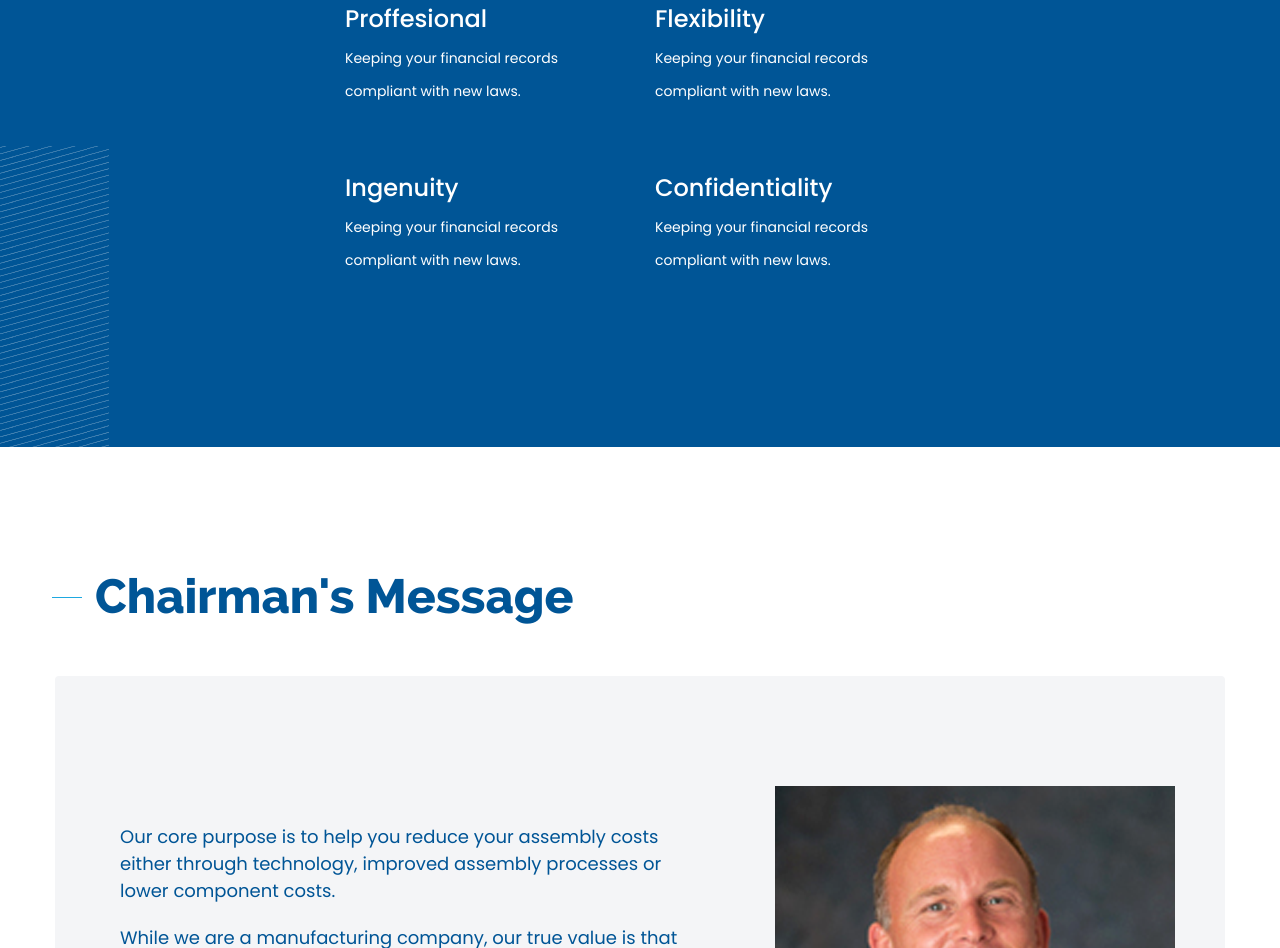
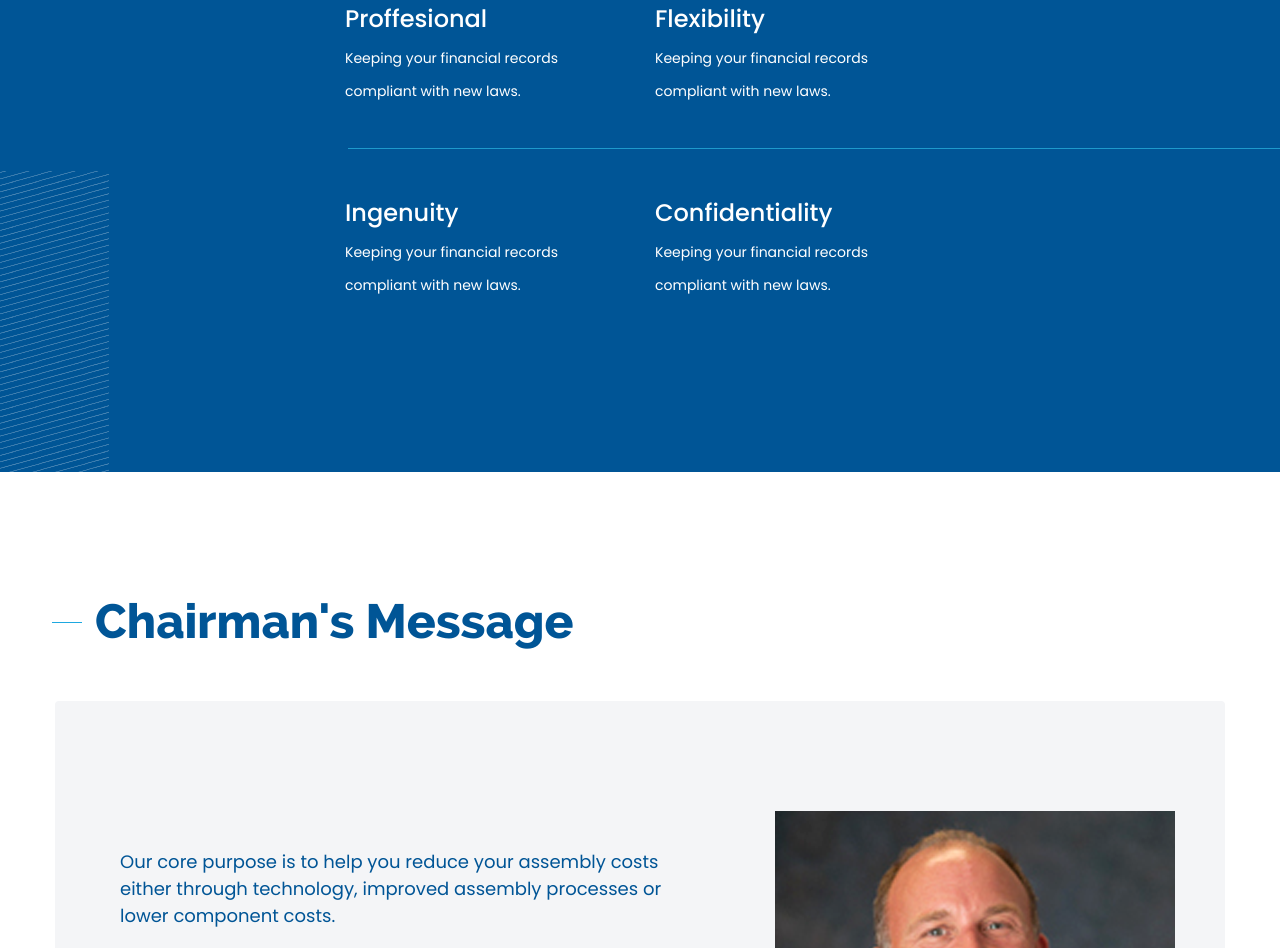
Before and after one commit to hasbullah-mohamad/HTML-spirol, a website built with webpack: page src/views/about.html in a window 1280 px wide. Shown: the part 1667-2615 px from the top of the page. Built offline with nearby package versions, Linux system fonts and the light colour scheme; files whose address does not match are found by name.

Commit message:
fixed about page

```diff
--- a/src/scss/scenes/_about.scss
+++ b/src/scss/scenes/_about.scss
@@ -178,4 +178,11 @@
       }
     }
   }
+  hr {
+    width: 200%;
+    background-color: $secondary;
+    margin-left: 25%;
+    margin-top: 0;
+    margin-bottom: 0;
+  }
 }
--- a/src/views/about.html
+++ b/src/views/about.html
@@ -105,6 +105,7 @@
                   </ul>
                 </div>
               </div>
+              <hr />
               <div class="row mb-4 mt-7">
                 <div class="col-md-6 text-right">
                   <ul class="value-item text-white text-left ml-md-auto pl-0" style="list-style: none; max-width: 280px;">
```
Also changed, not shown: dist/about.html, dist/app.css.
